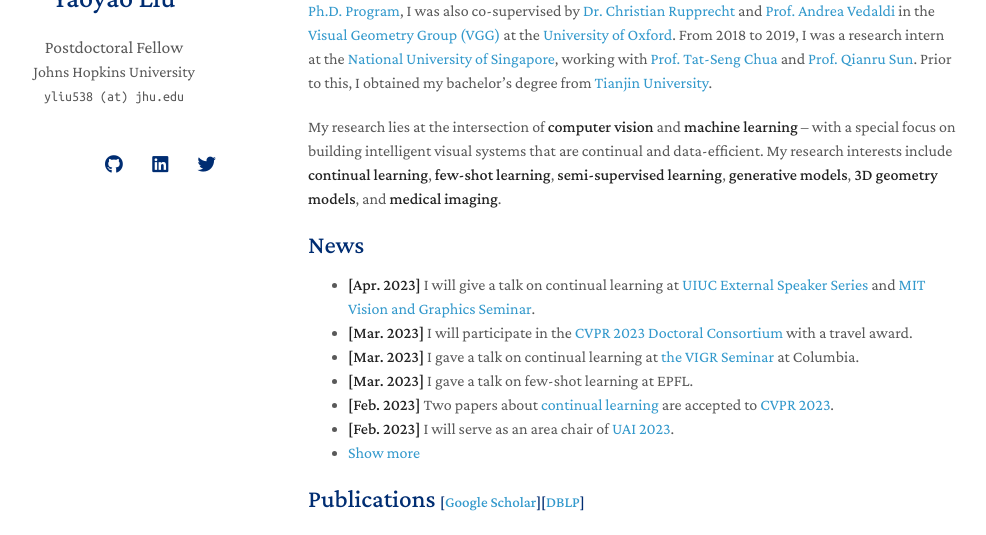
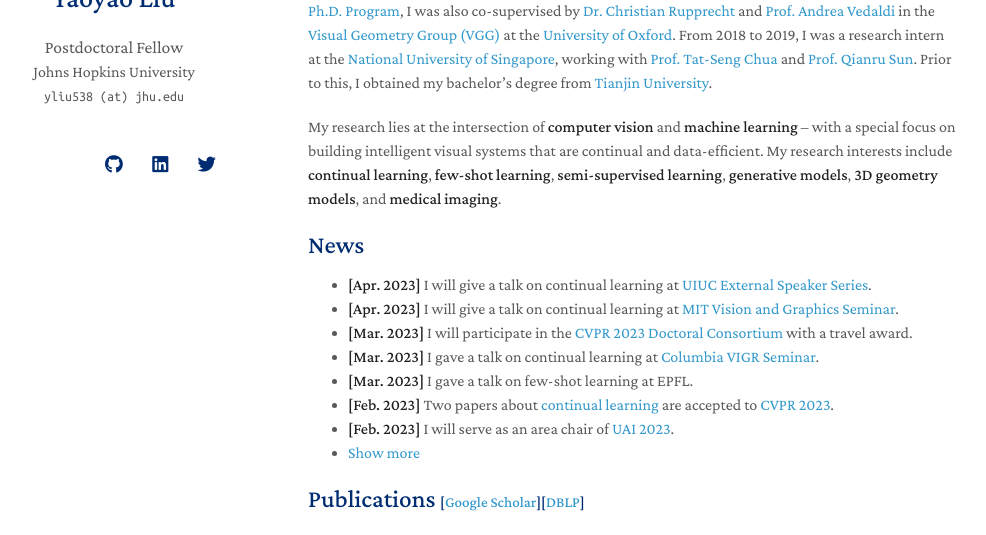
Before and after one commit to yaoyao-liu/yaoyao-liu.github.io, a Jekyll site: the page built from index.md, in a window 1280 px wide and 900 px high, cut to the strip 230-765 px from the top of the window. Shown: the whole strip, without its empty margins (162-1148 px from the left). Built offline with Jekyll 4.4.1, drawn with Linux system fonts in a browser that asks for light colours; nearby versions of some CDN libraries; comment, search, counter and statistics services are not loaded; a style sheet for code colours, icons or effects is not loaded; our own code applies the rules of GitHub Pages for plain Markdown files.

Commit message:
Update news.md

```diff
--- a/_includes/news.md
+++ b/_includes/news.md
@@ -1,9 +1,10 @@
 ## News
 
 <ul>
-<li><strong>[Apr. 2023]</strong> I will give a talk on continual learning at <a href="https://vision.cs.illinois.edu/vision_website/">UIUC External Speaker Series</a> and <a href="https://sites.google.com/view/visionseminar">MIT Vision and Graphics Seminar</a>.</li>
+<li><strong>[Apr. 2023]</strong> I will give a talk on continual learning at <a href="https://vision.cs.illinois.edu/vision_website/">UIUC External Speaker Series</a>.</li>
+<li><strong>[Apr. 2023]</strong> I will give a talk on continual learning at <a href="https://sites.google.com/view/visionseminar">MIT Vision and Graphics Seminar</a>.</li>
 <li><strong>[Mar. 2023]</strong> I will participate in the <a href="https://cvpr2023.thecvf.com/Conferences/2023/CallForDoctoralConsortium">CVPR 2023 Doctoral Consortium</a> with a travel award. </li>
-<li><strong>[Mar. 2023]</strong> I gave a talk on continual learning at <a href="https://vigr.cs.columbia.edu/vigr_seminar.html">the VIGR Seminar</a> at Columbia. </li>
+<li><strong>[Mar. 2023]</strong> I gave a talk on continual learning at <a href="https://vigr.cs.columbia.edu/vigr_seminar.html">Columbia VIGR Seminar</a>. </li>
 <li><strong>[Mar. 2023]</strong> I gave a talk on few-shot learning at EPFL. </li>
 <li><strong>[Feb. 2023]</strong> Two papers about <a href="./#publications">continual learning</a> are accepted to <a href="http://cvpr2023.thecvf.com/">CVPR 2023</a>.</li>
   <li><strong>[Feb. 2023]</strong> I will serve as an area chair of <a href="https://www.auai.org/uai2023/">UAI 2023</a>.</li>
```
